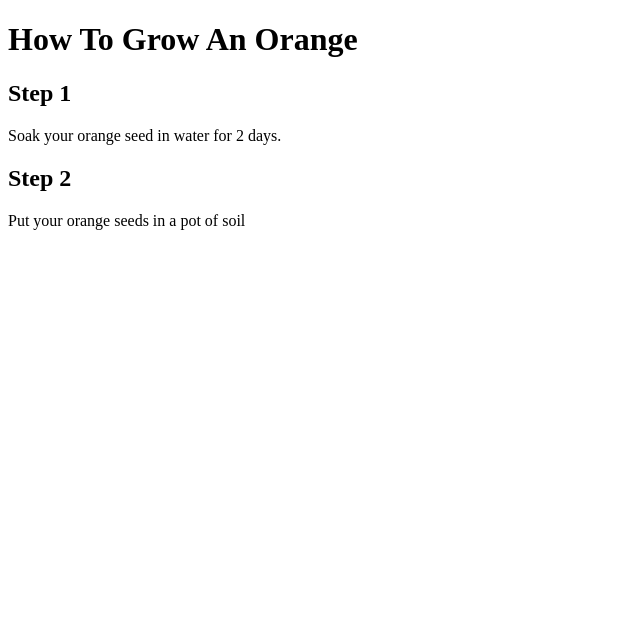
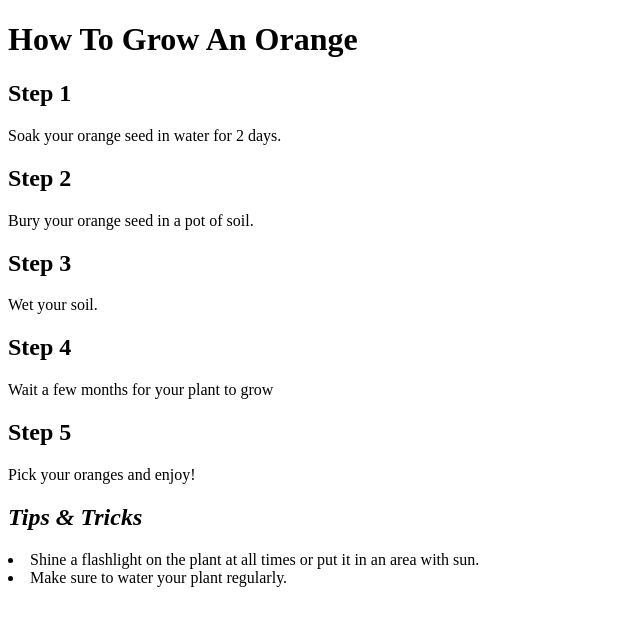
Before and after one commit to how-to-grow-an-orange/how-to-grow-an-orange.github.io, a plain HTML site: page index.html in a window 1280 px wide. Shown: the whole page, without its empty margins (0-640 px from the left). Drawn offline with Linux system fonts and the light colour scheme.

Commit message:
Update index.html

```diff
--- a/index.html
+++ b/index.html
@@ -7,6 +7,15 @@
 <h2>Step 1</h2>
 <p>Soak your orange seed in water for 2 days.</p>
 <h2>Step 2</h2>
-<p>Put your orange seeds in a pot of soil</p>
+<p>Bury your orange seed in a pot of soil.</p>
+<h2>Step 3</h2>
+<p>Wet your soil.</p>
+<h2>Step 4</h2>
+<p>Wait a few months for your plant to grow</p>
+<h2>Step 5</h2>
+<p>Pick your oranges and enjoy!</p>
+<h2><b><em>Tips & Tricks</em></b></h2>
+<li>Shine a flashlight on the plant at all times or put it in an area with sun.</li>
+<li>Make sure to water your plant regularly.</li>
 </body>
 </html>
```
